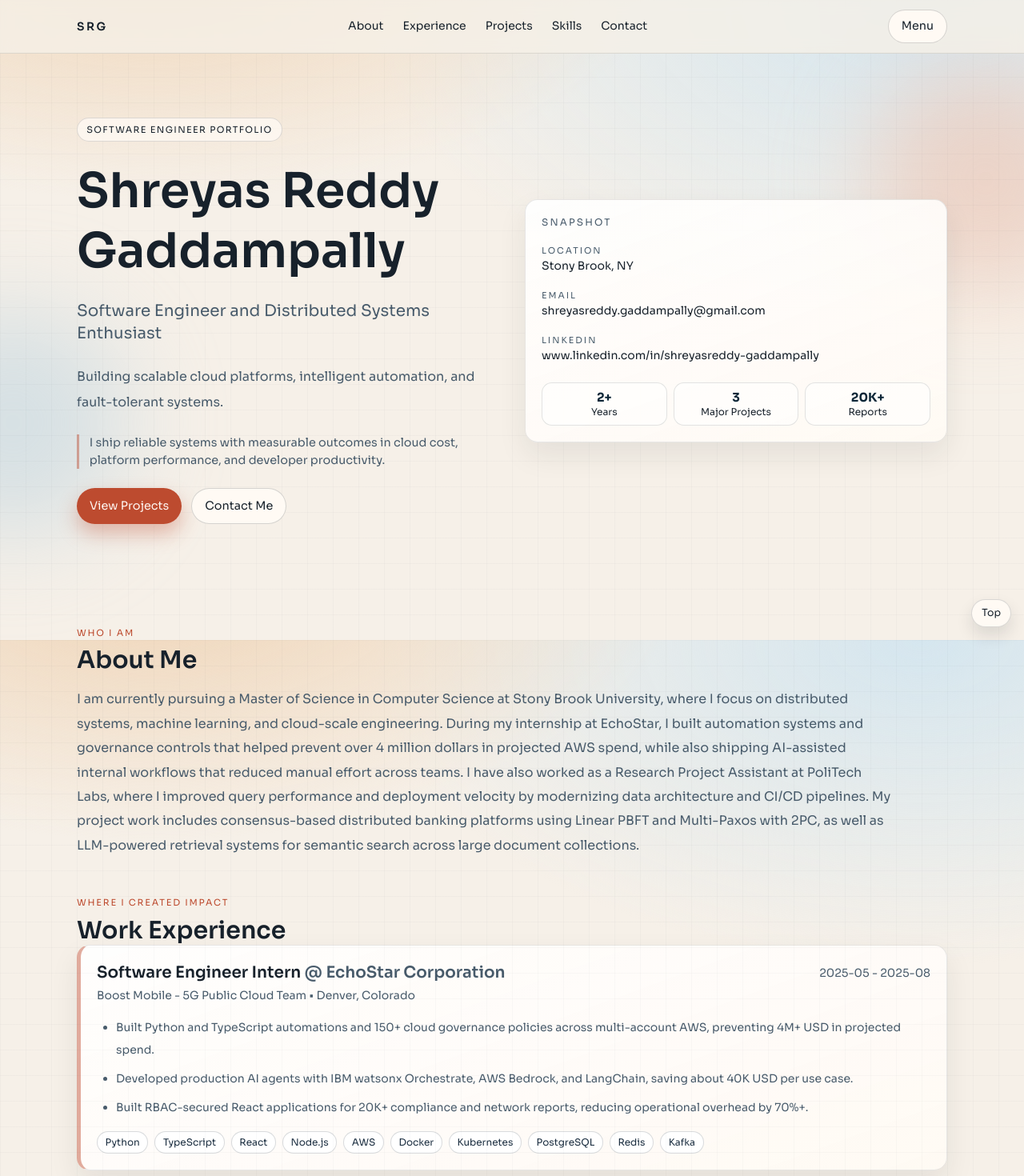
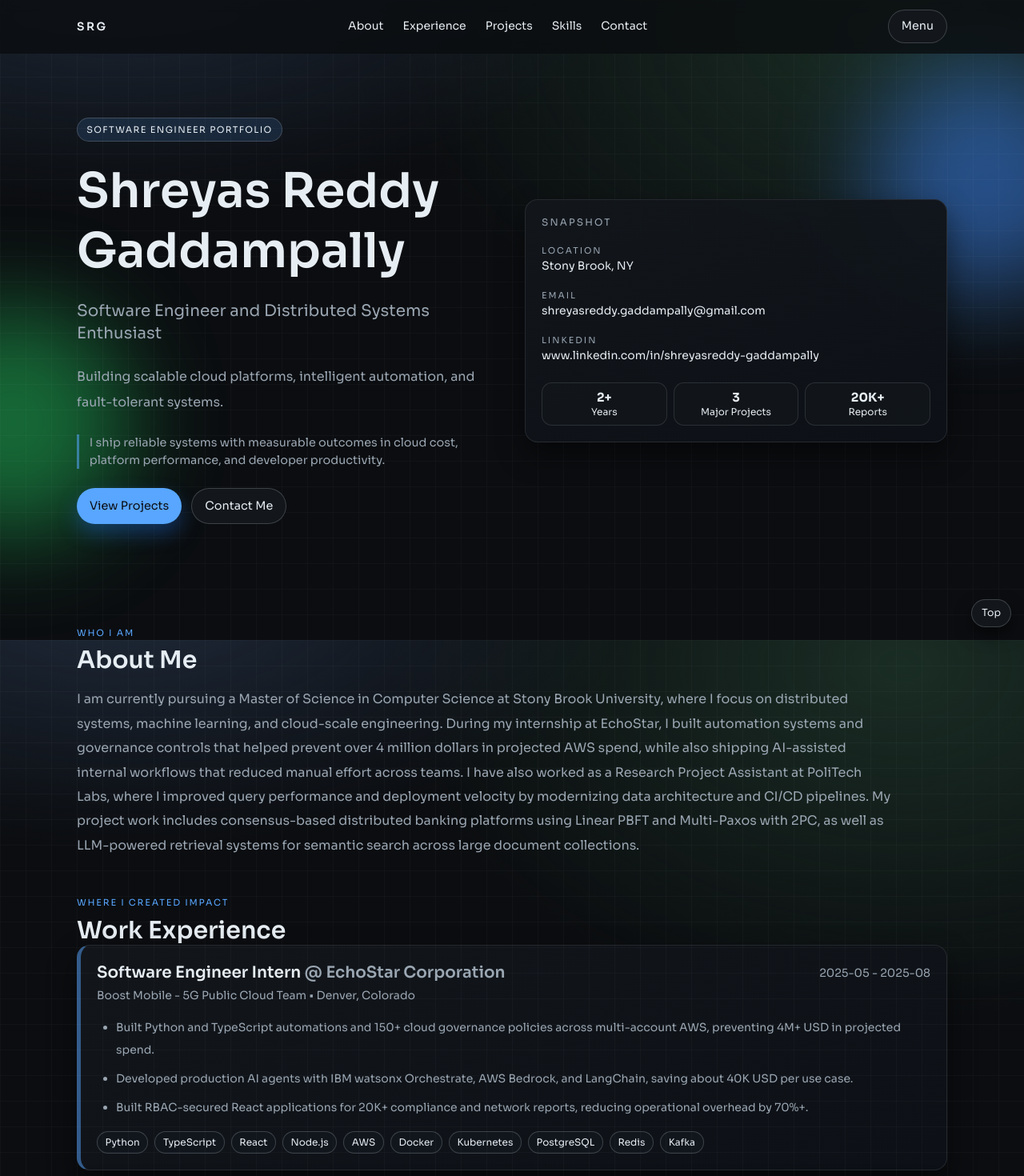
Before and after one commit to ShreyasReddy2401/portfolio-site, a Next.js app: page / in a window 1280 px wide. Shown: the top 1470 px of the page at 80% size. Built offline with nearby package versions, Linux system fonts and the light colour scheme.

Commit message:
Apply black theme and add portfolio master doc

```diff
--- a/src/app/globals.css
+++ b/src/app/globals.css
@@ -1,12 +1,12 @@
 @import "tailwindcss";
 
 :root {
-  --bg: #f6f0e8;
-  --surface: #fffaf4;
-  --ink: #17212b;
-  --muted: #485b6b;
-  --accent: #bd4b2f;
-  --accent-soft: #f2d6c8;
+  --bg: #0b0d10;
+  --surface: #13171c;
+  --ink: #e6edf3;
+  --muted: #9aa6b2;
+  --accent: #58a6ff;
+  --accent-soft: #1f6feb33;
 }
 
 @theme inline {
@@ -17,8 +17,8 @@
 }
 
 body {
-  background: radial-gradient(1200px 600px at 15% -10%, #efd4b6 0%, transparent 55%),
-    radial-gradient(1200px 700px at 90% 0%, #d5e6ef 0%, transparent 58%), var(--bg);
+  background: radial-gradient(1200px 600px at 12% -8%, #1f2a3a 0%, transparent 54%),
+    radial-gradient(1100px 760px at 88% 4%, #1a2d24 0%, transparent 58%), var(--bg);
   color: var(--ink);
   font-family: var(--font-main), "Avenir Next", "Segoe UI", sans-serif;
   scroll-behavior: smooth;
@@ -29,8 +29,8 @@ a {
 }
 
 .bg-grid {
-  background-image: linear-gradient(to right, rgba(22, 33, 43, 0.05) 1px, transparent 1px),
-    linear-gradient(to bottom, rgba(22, 33, 43, 0.05) 1px, transparent 1px);
+  background-image: linear-gradient(to right, rgba(230, 237, 243, 0.06) 1px, transparent 1px),
+    linear-gradient(to bottom, rgba(230, 237, 243, 0.06) 1px, transparent 1px);
   background-size: 32px 32px;
 }
 
@@ -47,13 +47,13 @@ a {
 .blob-one {
   top: 5rem;
   right: -6rem;
-  background: #f0bca5;
+  background: #3b82f6;
 }
 
 .blob-two {
   top: 24rem;
   left: -8rem;
-  background: #b7d1e0;
+  background: #22c55e;
 }
 
 .section {
@@ -82,11 +82,11 @@ a {
 }
 
 .card {
-  border: 1px solid rgba(22, 33, 43, 0.1);
+  border: 1px solid rgba(230, 237, 243, 0.1);
   border-radius: 1rem;
-  background: linear-gradient(160deg, rgba(255, 255, 255, 0.9), rgba(255, 250, 244, 0.95));
+  background: linear-gradient(160deg, rgba(19, 23, 28, 0.96), rgba(13, 17, 23, 0.98));
   padding: 1.25rem;
-  box-shadow: 0 16px 36px rgba(22, 33, 43, 0.08);
+  box-shadow: 0 16px 36px rgba(0, 0, 0, 0.45);
 }
 
 .card-hover {
@@ -99,14 +99,14 @@ a {
 }
 
 .timeline-card {
-  border-left: 5px solid rgba(189, 75, 47, 0.45);
+  border-left: 5px solid rgba(88, 166, 255, 0.5);
 }
 
 .tag {
   width: fit-content;
   border-radius: 999px;
-  border: 1px solid rgba(22, 33, 43, 0.14);
-  background: rgba(255, 250, 244, 0.75);
+  border: 1px solid rgba(230, 237, 243, 0.18);
+  background: rgba(88, 166, 255, 0.14);
   padding: 0.35rem 0.7rem;
   font-size: 0.7rem;
   letter-spacing: 0.12em;
@@ -122,11 +122,11 @@ a {
 
 .chip {
   border-radius: 999px;
-  border: 1px solid rgba(22, 33, 43, 0.16);
-  background: #ffffff;
+  border: 1px solid rgba(230, 237, 243, 0.2);
+  background: #11161d;
   padding: 0.25rem 0.6rem;
   font-size: 0.75rem;
-  color: #1b2e40;
+  color: #e6edf3;
 }
 
 .btn {
@@ -145,12 +145,12 @@ a {
 
 .btn-primary {
   background: var(--accent);
-  color: #fff7f2;
-  box-shadow: 0 12px 24px rgba(189, 75, 47, 0.35);
+  color: #0b0d10;
+  box-shadow: 0 12px 24px rgba(31, 111, 235, 0.35);
 }
 
 .btn-secondary {
-  border: 1px solid rgba(22, 33, 43, 0.18);
+  border: 1px solid rgba(230, 237, 243, 0.2);
   background: var(--surface);
   color: var(--ink);
 }
@@ -177,31 +177,31 @@ a {
 
 .mobile-nav-link {
   border-radius: 0.75rem;
-  border: 1px solid rgba(22, 33, 43, 0.12);
-  background: rgba(255, 255, 255, 0.55);
+  border: 1px solid rgba(230, 237, 243, 0.2);
+  background: rgba(19, 23, 28, 0.9);
   padding: 0.65rem 0.9rem;
   font-size: 0.86rem;
 }
 
 .hero-pretext {
   max-width: 48rem;
-  border-left: 3px solid rgba(189, 75, 47, 0.45);
+  border-left: 3px solid rgba(88, 166, 255, 0.55);
   padding-left: 0.8rem;
   font-size: 0.9rem;
   color: var(--muted);
 }
 
 .stat {
-  border: 1px solid rgba(22, 33, 43, 0.12);
+  border: 1px solid rgba(230, 237, 243, 0.12);
   border-radius: 0.8rem;
-  background: rgba(255, 255, 255, 0.5);
+  background: rgba(19, 23, 28, 0.7);
   padding: 0.5rem 0.35rem;
 }
 
 .stat-number {
   font-size: 0.95rem;
   font-weight: 700;
-  color: #0d2738;
+  color: #e6edf3;
 }
 
 .back-to-top {
@@ -210,11 +210,11 @@ a {
   bottom: 1rem;
   z-index: 30;
   border-radius: 999px;
-  border: 1px solid rgba(22, 33, 43, 0.16);
+  border: 1px solid rgba(230, 237, 243, 0.2);
   background: var(--surface);
   padding: 0.45rem 0.75rem;
   font-size: 0.78rem;
-  box-shadow: 0 10px 20px rgba(22, 33, 43, 0.12);
+  box-shadow: 0 10px 20px rgba(0, 0, 0, 0.5);
 }
 
 .stagger-children > * {
```
Also changed, not shown: 1 other file (tests, documents, lock files or other folders).
